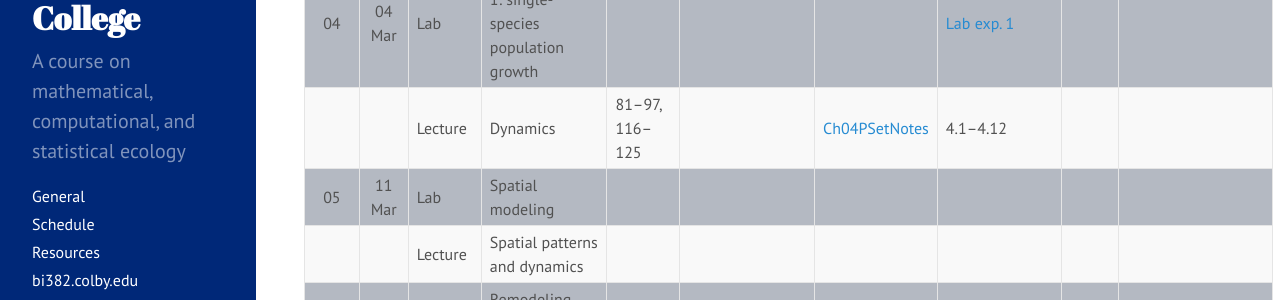
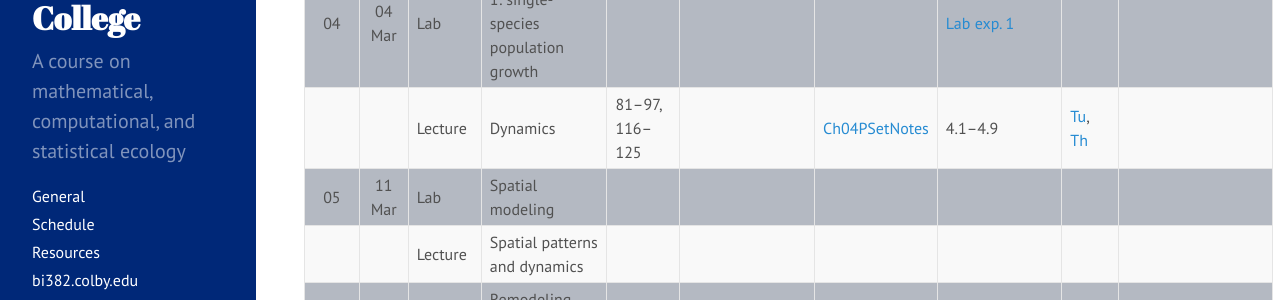
Before and after one commit to davan690/ColbyEcology.github.io, a Jekyll site: the page built from Schedule.md, in a window 1280 px wide and 900 px high, scrolled down 666 px. Shown: the part 154-454 px from the top of the window. Built offline with Jekyll 4.4.1, drawn with Linux system fonts in a browser that asks for light colours.

Commit message:
add 3/5 vid

```diff
--- a/Schedule.md
+++ b/Schedule.md
@@ -37,7 +37,7 @@ Week |  Date  | Meeting |     Topic
 03   | 25 Feb |   Lab   | Model solutions: solving numerically in R                      |                   |             |               | [NumericalSolve](../Assignments/LabReports/LabReport_3.html) |             | [RemodProjLitSearch](../Assignments/RemodelingProject/RemodelingProject_LitSearch.html)|
      |        | Lecture | Structured population models                                   | 30–45 (skip 47–57 ) | [StrPops](../Presentations/Wk03_StrPops.html) | [Ch02PSetNotes](../Assignments/LectureProblemSets/Ch02_ProblemNotes.html) | 2.1–2.19, [Key](../Assignments/LectureProblemSets/Ch02_ProblemSet_key.html) | [Tu](https://drive.google.com/file/d/12lsA4pT52dXySELgSneWOdNiA1ywQHUx/view?usp=sharing), [Th](https://drive.google.com/file/d/12pZ-Vt3x8YZb0zNuNQWk-RRBbwwRE1E_/view?usp=sharing) |       |
 04   | 04 Mar |   Lab   | Lab experiment 1: single-species population growth             |                   |             |               | [Lab exp. 1](../Assignments/LabExperiments/LabExperiment_1.html) |             |       |
-     |        | Lecture | Dynamics                                                       | 81–97, 116–125    |             | [Ch04PSetNotes](../Assignments/LectureProblemSets/Ch04_ProblemNotes.html) | 4.1–4.12 |             |       |
+     |        | Lecture | Dynamics                                                       | 81–97, 116–125    |             | [Ch04PSetNotes](../Assignments/LectureProblemSets/Ch04_ProblemNotes.html) | 4.1–4.9 | [Tu](https://drive.google.com/file/d/1Tm6NOBXDXVHAH0_U0n5vBKoI20RVs6qj/view?usp=sharing), [Th]() |       |
 05   | 11 Mar |   Lab   | Spatial modeling                                               |                   |             |               |             |             |       |
      |        | Lecture | Spatial patterns and dynamics                                  |                   |             |               |             |             |       |
 06   | 18 Mar |   Lab   | Remodeling project presentations: proposal                     |                   |             |               |             |             |       |
```
